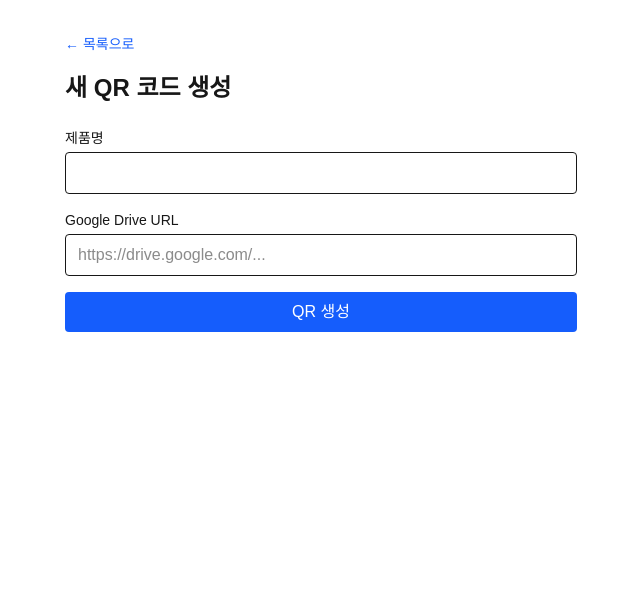
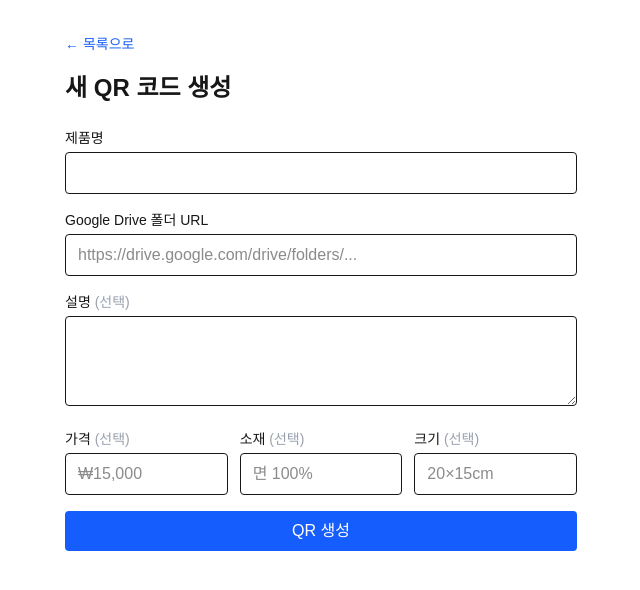
Before and after one commit to jaewoong-gwon/qr-service, a Next.js app: page /admin/qr/new in a window 1280 px wide. Shown: the top 590 px of the page, without its empty margins (319-959 px from the left). Built offline with nearby package versions, Linux system fonts and the light colour scheme.

Commit message:
feat: update QR creation form with product detail fields

```diff
--- a/app/admin/qr/new/page.tsx
+++ b/app/admin/qr/new/page.tsx
@@ -5,10 +5,18 @@ import Link from 'next/link'
 import { QrDisplay } from '@/components/QrDisplay'
 import type { QrCode } from '@/lib/types'
 
+interface CreateResult extends QrCode {
+  products: { id: string; name: string } | null
+}
+
 export default function NewQrPage() {
-  const [productName, setProductName] = useState('')
+  const [name, setName] = useState('')
   const [driveUrl, setDriveUrl] = useState('')
-  const [result, setResult] = useState<QrCode | null>(null)
+  const [description, setDescription] = useState('')
+  const [price, setPrice] = useState('')
+  const [materials, setMaterials] = useState('')
+  const [dimensions, setDimensions] = useState('')
+  const [result, setResult] = useState<CreateResult | null>(null)
   const [error, setError] = useState('')
   const [loading, setLoading] = useState(false)
 
@@ -21,7 +29,14 @@ export default function NewQrPage() {
     const res = await fetch('/api/qr', {
       method: 'POST',
       headers: { 'Content-Type': 'application/json' },
-      body: JSON.stringify({ product_name: productName, drive_url: driveUrl }),
+      body: JSON.stringify({
+        name,
+        drive_folder_url: driveUrl,
+        description: description || null,
+        price: price || null,
+        materials: materials || null,
+        dimensions: dimensions || null,
+      }),
     })
 
     const data = await res.json()
@@ -42,25 +57,77 @@ export default function NewQrPage() {
 
       <form onSubmit={handleSubmit} className="flex flex-col gap-4">
         <div>
-          <label htmlFor="product-name" className="block text-sm font-medium mb-1">제품명</label>
+          <label htmlFor="name" className="block text-sm font-medium mb-1">제품명</label>
           <input
-            id="product-name"
-            value={productName}
-            onChange={(e) => setProductName(e.target.value)}
+            id="name"
+            value={name}
+            onChange={(e) => setName(e.target.value)}
             className="border rounded px-3 py-2 w-full focus:outline-none focus:ring-2 focus:ring-blue-500"
             required
           />
         </div>
         <div>
-          <label htmlFor="drive-url" className="block text-sm font-medium mb-1">Google Drive URL</label>
+          <label htmlFor="drive-url" className="block text-sm font-medium mb-1">
+            Google Drive 폴더 URL
+          </label>
           <input
             id="drive-url"
             value={driveUrl}
             onChange={(e) => setDriveUrl(e.target.value)}
-            placeholder="https://drive.google.com/..."
+            placeholder="https://drive.google.com/drive/folders/..."
             className="border rounded px-3 py-2 w-full focus:outline-none focus:ring-2 focus:ring-blue-500"
             required
           />
+        </div>
+        <div>
+          <label htmlFor="description" className="block text-sm font-medium mb-1">
+            설명 <span className="text-gray-400 font-normal">(선택)</span>
+          </label>
+          <textarea
+            id="description"
+            value={description}
+            onChange={(e) => setDescription(e.target.value)}
+            rows={3}
+            className="border rounded px-3 py-2 w-full focus:outline-none focus:ring-2 focus:ring-blue-500"
+          />
+        </div>
+        <div className="grid grid-cols-3 gap-3">
+          <div>
+            <label htmlFor="price" className="block text-sm font-medium mb-1">
+              가격 <span className="text-gray-400 font-normal">(선택)</span>
+            </label>
+            <input
+              id="price"
+              value={price}
+              onChange={(e) => setPrice(e.target.value)}
+              placeholder="₩15,000"
+              className="border rounded px-3 py-2 w-full focus:outline-none focus:ring-2 focus:ring-blue-500"
+            />
+          </div>
+          <div>
+            <label htmlFor="materials" className="block text-sm font-medium mb-1">
+              소재 <span className="text-gray-400 font-normal">(선택)</span>
+            </label>
+            <input
+              id="materials"
+              value={materials}
+              onChange={(e) => setMaterials(e.target.value)}
+              placeholder="면 100%"
+              className="border rounded px-3 py-2 w-full focus:outline-none focus:ring-2 focus:ring-blue-500"
+            />
+          </div>
+          <div>
+            <label htmlFor="dimensions" className="block text-sm font-medium mb-1">
+              크기 <span className="text-gray-400 font-normal">(선택)</span>
+            </label>
+            <input
+              id="dimensions"
+              value={dimensions}
+              onChange={(e) => setDimensions(e.target.value)}
+              placeholder="20×15cm"
+              className="border rounded px-3 py-2 w-full focus:outline-none focus:ring-2 focus:ring-blue-500"
+            />
+          </div>
         </div>
         {error && <p className="text-red-500 text-sm">{error}</p>}
         <button
@@ -75,7 +142,10 @@ export default function NewQrPage() {
       {result && (
         <div className="mt-8">
           <h2 className="text-lg font-semibold mb-4">생성된 QR 코드</h2>
-          <QrDisplay slug={result.slug} productName={result.product_name} />
+          <QrDisplay
+            slug={result.slug}
+            productName={result.products?.name ?? ''}
+          />
         </div>
       )}
     </main>
```
